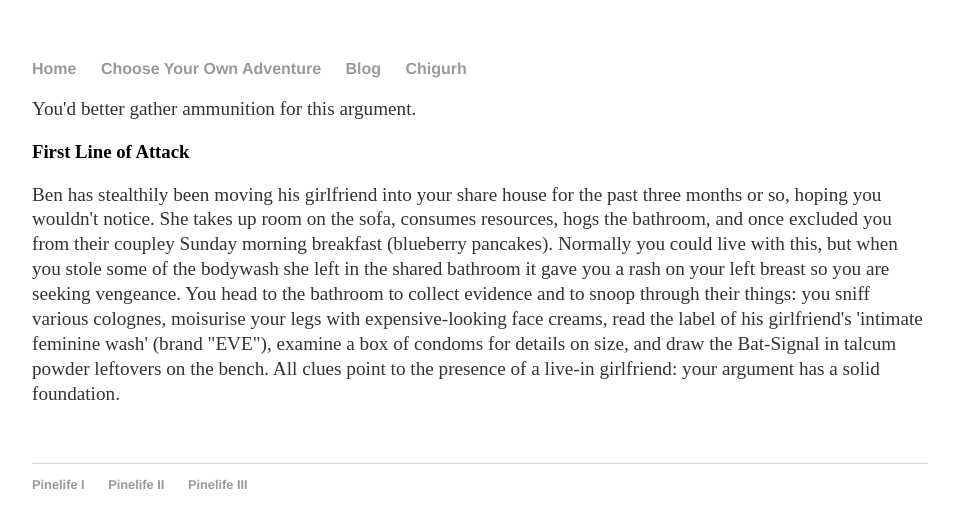
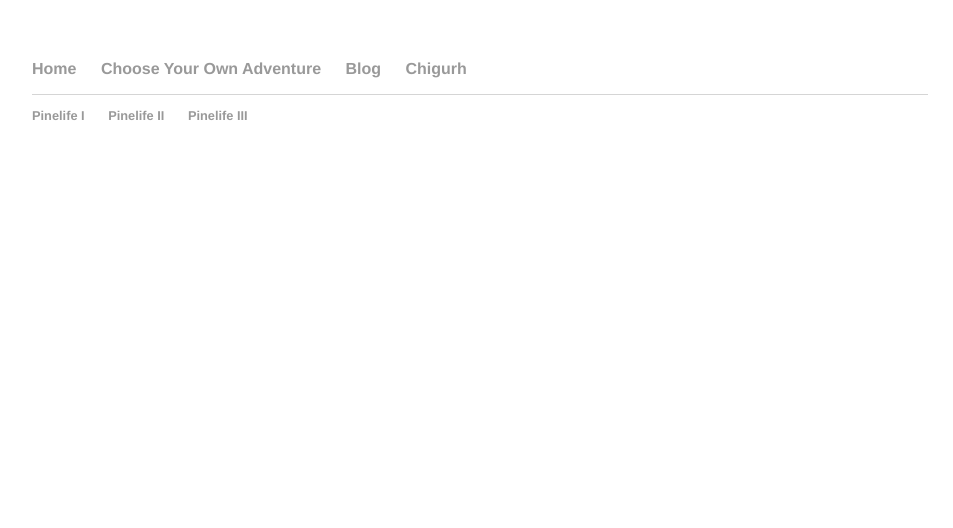
Before and after one commit to Pinelife/pinelife.github.io, a Jekyll site: the page built from Hellhole/Room2.html, in a window 1280 px wide. Shown: the top 528 px of the page, without its empty margins (160-1113 px from the left). Built offline with Jekyll 4.4.1, drawn with Linux system fonts in a browser that asks for light colours.

Commit message:
Update Room2.html

```diff
--- a/Hellhole/Room2.html
+++ b/Hellhole/Room2.html
@@ -2,18 +2,3 @@
 layout: default
 title: Pinelife
 ---
-
-<p>You'd better gather ammunition for this argument.</p>
-
-<h3>First Line of Attack</h3>
-<p>Ben has stealthily been moving his girlfriend into your share house for the past three months or so,
-  hoping you wouldn't notice. She takes up room on the sofa, consumes resources, hogs the bathroom, and once
-  excluded you from their coupley Sunday morning breakfast (blueberry pancakes). Normally you could live with
-  this, but when you stole some of the bodywash she left in the shared bathroom it gave you a  rash on your
-  left breast so you are seeking vengeance. You head to the bathroom to collect evidence and to snoop through
-  their things: you sniff various colognes, moisurise your legs with expensive-looking face creams, read the
-  label of his girlfriend's 'intimate feminine wash' (brand "EVE"), examine a box of condoms for details on
-  size, and draw the Bat-Signal in talcum powder leftovers on the bench. All clues point to the presence of a
-  live-in girlfriend: your argument has a solid foundation.</p>
-<br/>
-<p></p>
```
